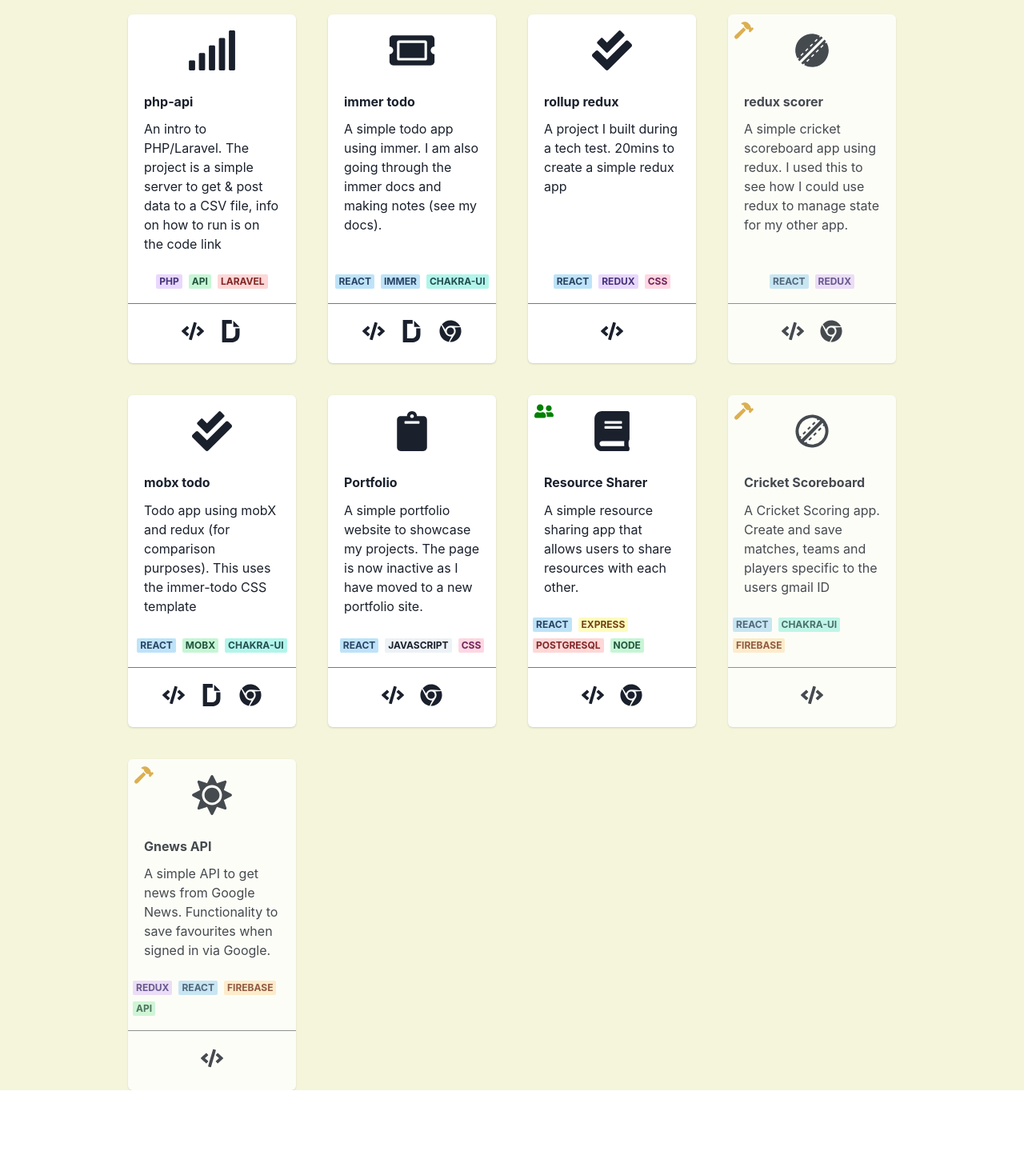
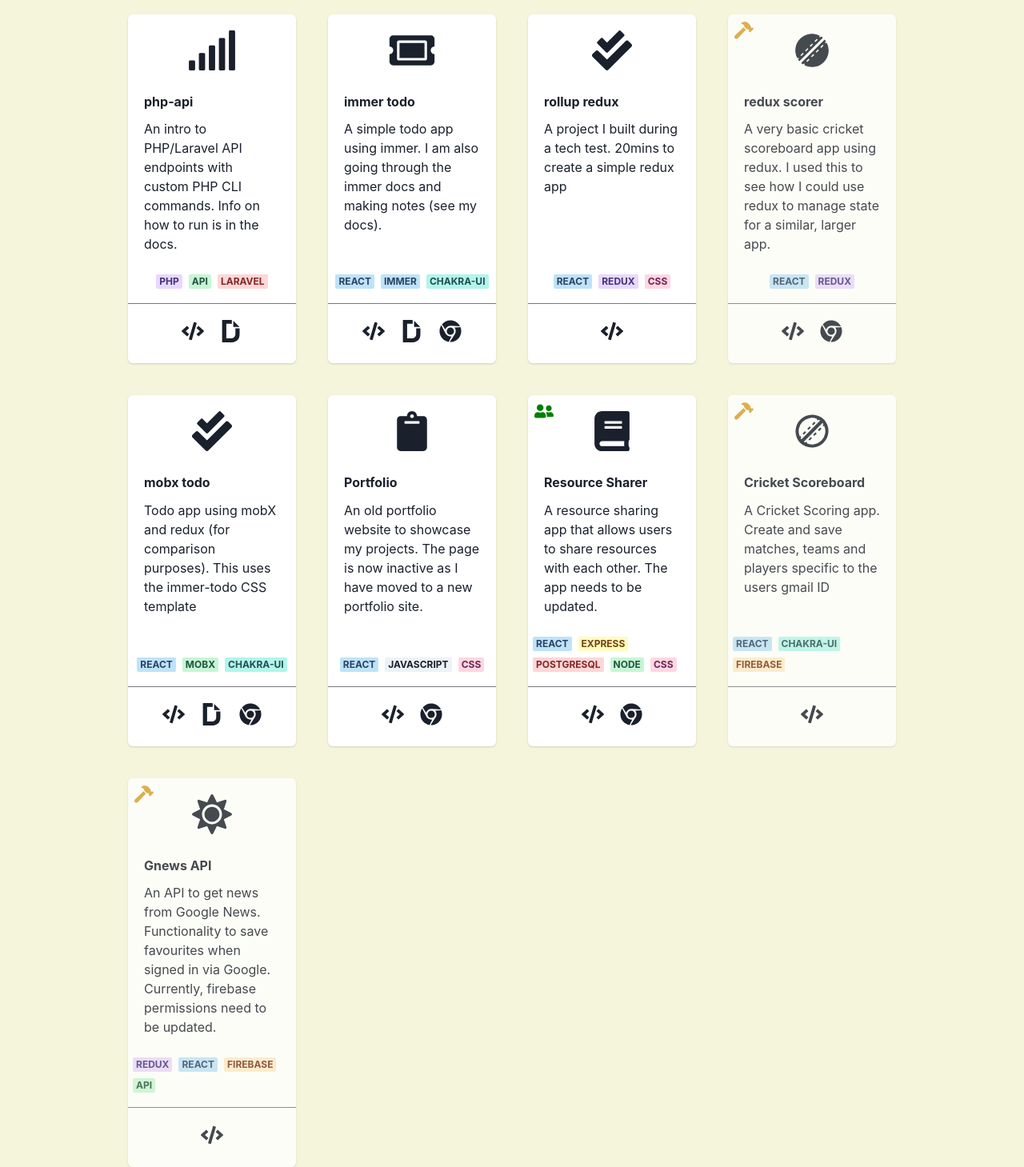
Before and after one commit to luiHoll97/luih, a React (Create React App) app: page /portfolio in a window 1280 px wide. Shown: the part 443-1902 px from the top of the page at 80% size. Before the commit the page ends 1806 px from the top, so only its background shows below. Built offline with nearby package versions, Linux system fonts and the light colour scheme.

Commit message:
work desc changes

```diff
--- a/src/work.ts
+++ b/src/work.ts
@@ -14,7 +14,7 @@ export const Projects: Project[] = [
     id: "12",
     title: "php-api",
     description:
-      "An intro to PHP/Laravel. The project is a simple server to get & post data to a CSV file, info on how to run is on the code link",
+      "An intro to PHP/Laravel API endpoints with custom PHP CLI commands. Info on how to run is in the docs.",
     status: true,
     techs: ["PHP", "API", "Laravel"],
     link: "",
@@ -59,7 +59,7 @@ export const Projects: Project[] = [
     id: "8",
     title: "redux scorer",
     description:
-      "A simple cricket scoreboard app using redux. I used this to see how I could use redux to manage state for my other app.",
+      "A very basic cricket scoreboard app using redux. I used this to see how I could use redux to manage state for a similar, larger app.",
     image: BiSolidCricketBall,
     techs: ["React", "Redux"],
     link: "https://redux-scorer.netlify.app",
@@ -88,7 +88,7 @@ export const Projects: Project[] = [
     id: "4",
     title: "Portfolio",
     description:
-      "A simple portfolio website to showcase my projects. The page is now inactive as I have moved to a new portfolio site.",
+      "An old portfolio website to showcase my projects. The page is now inactive as I have moved to a new portfolio site.",
     status: true,
     techs: ["React", "Javascript", "CSS"],
     link: "https://lui-holliday.netlify.app",
@@ -102,9 +102,9 @@ export const Projects: Project[] = [
     id: "6",
     title: "Resource Sharer",
     description:
-      "A simple resource sharing app that allows users to share resources with each other.",
+      "A resource sharing app that allows users to share resources with each other. The app needs to be updated.",
     image: FaBook,
-    techs: ["React", "Express", "PostgreSQL", "Node"],
+    techs: ["React", "Express", "PostgreSQL", "Node", 'CSS'],
     link: "https://c5c2-study-resources.netlify.app",
     status: true,
     team: true,
@@ -130,7 +130,7 @@ export const Projects: Project[] = [
     id: "1",
     title: "Gnews API",
     description:
-      "A simple API to get news from Google News. Functionality to save favourites when signed in via Google.",
+      "An API to get news from Google News. Functionality to save favourites when signed in via Google. Currently, firebase permissions need to be updated.",
     status: false,
     techs: ["Redux", "React", "Firebase", "API"],
     link: "",
```
